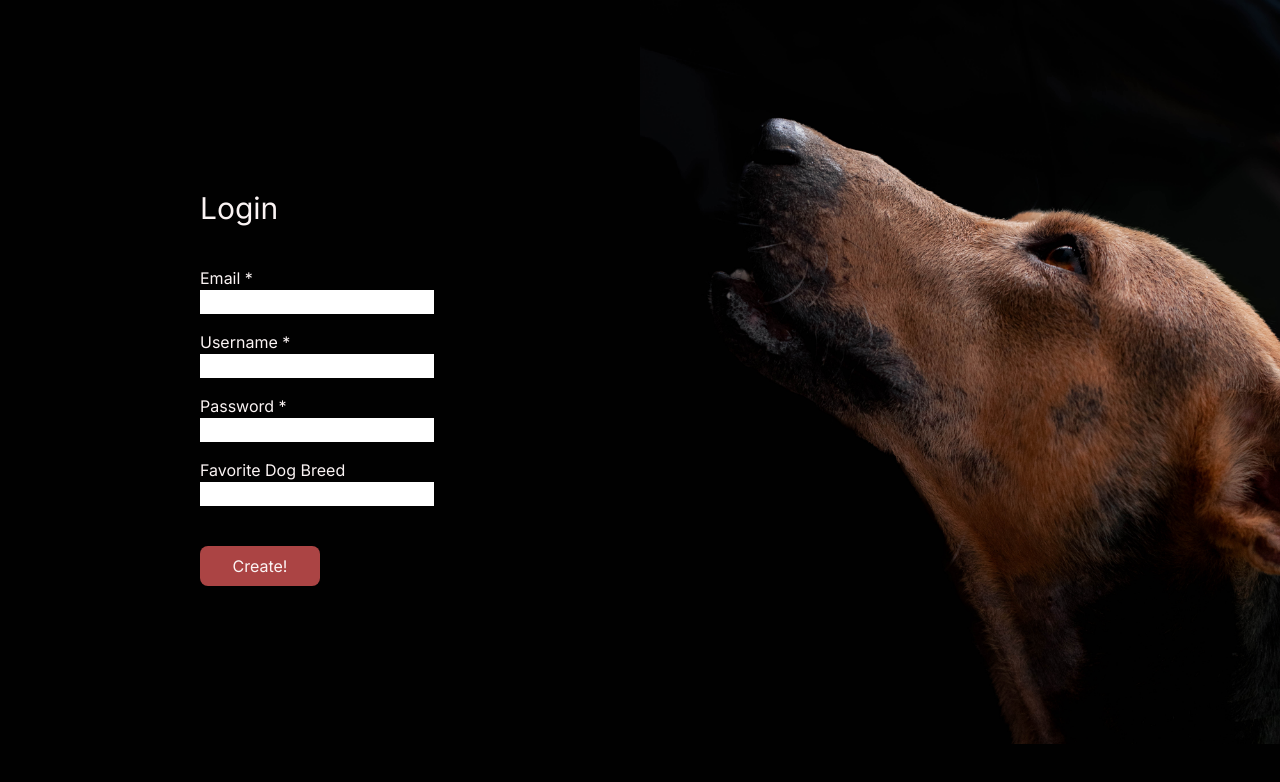
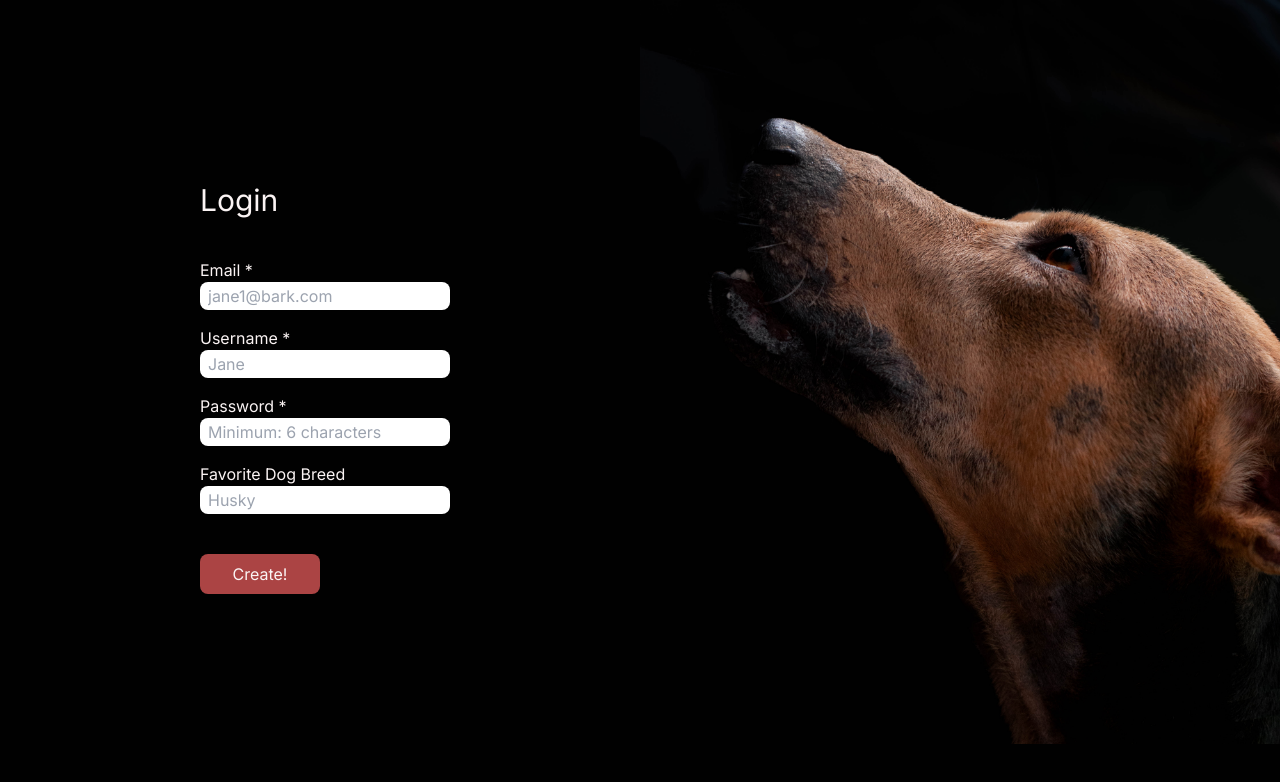
Before and after one commit to hny-codes/pawfic-pictures, a Next.js app: page /login in a window 1280 px wide. Shown: the top 782 px of the page. Built offline with nearby package versions, Linux system fonts and the light colour scheme.

Commit message:
Add additional styling to form inputs

```diff
--- a/src/app/globals.css
+++ b/src/app/globals.css
@@ -18,3 +18,9 @@
     @apply bg-[--clr-bg];
   }
 }
+
+@layer components {
+  .input-field {
+    @apply rounded-lg px-2 py-0.5;
+  }
+}
--- a/src/app/login/page.tsx
+++ b/src/app/login/page.tsx
@@ -46,7 +46,8 @@ export default function Login() {
                   required: true,
                   pattern: /[^@ \t\r\n]+@[^@ \t\r\n]+\.[^@ \t\r\n]+/,
                 })}
-                className='text-black'
+                className='text-black input-field'
+                placeholder='jane1@bark.com'
               />
               {/* Validate missing field */}
               {errors.email?.type === 'required' && (
@@ -65,7 +66,8 @@ export default function Login() {
                 {...register('username', {
                   required: true,
                 })}
-                className='text-black'
+                className='text-black input-field'
+                placeholder='Jane'
               />
               {/* Validate missing field */}
               {errors.username?.type === 'required' && (
@@ -80,7 +82,8 @@ export default function Login() {
                   required: true,
                   minLength: 6,
                 })}
-                className='text-black'
+                className='text-black input-field'
+                placeholder='Minimum: 6 characters'
               />
               {/* Validate missing field */}
               {errors.password?.type === 'required' && (
@@ -95,7 +98,11 @@ export default function Login() {
             </div>
             <div className='py-2'>
               <label>Favorite Dog Breed</label>
-              <input {...register('favorite')} className='text-black' />
+              <input
+                {...register('favorite')}
+                className='text-black input-field'
+                placeholder='Husky'
+              />
             </div>
             <button
               type='submit'
```
